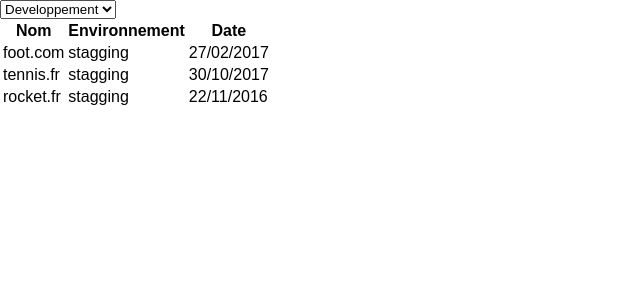
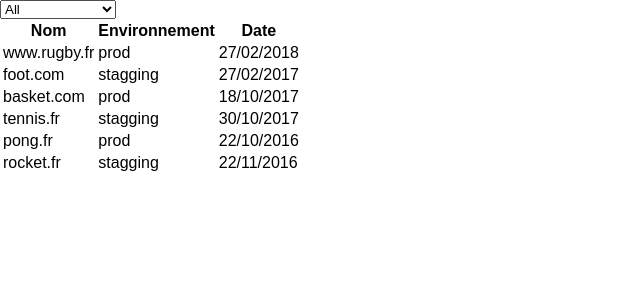
Before and after one commit to MustSee/tableReactJS, a React (Create React App) app: page / in a window 1280 px wide. Shown: the top 300 px of the page, without its empty margins (0-640 px from the left). Built offline with nearby package versions, Linux system fonts and the light colour scheme.

Commit message:
add inverse data flow, table is now fully interactive

```diff
--- a/src/App.js
+++ b/src/App.js
@@ -73,13 +73,19 @@ class AppsTable extends React.Component {
 
 // Receives all user input
 class DropdownList extends React.Component {
+  constructor(props) {
+    super(props);
+    this.handleEnv = this.handleEnv.bind(this);
+  }
+
+  handleEnv(e) {
+    this.props.handleOnEnvChange(e.target.value);
+  }
 
   render() {
 
-    const env = this.props.env
-
     return (
-      <select value={env}>
+      <select value={this.props.env} onChange={this.handleEnv}>
         <option value="all">All</option>
         <option value="stagging">Developpement</option>
         <option value="prod">Production</option>
@@ -93,15 +99,28 @@ class FilterableAppsTable extends React.Component {
   constructor(props) {
     super(props);
     this.state = {
-      env : 'stagging'
+      env : 'all'
     }
+    this.handleEnvChange = this.handleEnvChange.bind(this);
+  }
+
+  handleEnvChange(env) {
+    this.setState({
+      env : env
+    })
   }
 
   render() {
     return (
       <div>
-        <DropdownList env={this.state.env}/>
-        <AppsTable apps={this.props.apps} env={this.state.env}/>
+        <DropdownList
+          env={this.state.env}
+          handleOnEnvChange ={this.handleEnvChange}
+        />
+        <AppsTable
+          apps={this.props.apps}
+          env={this.state.env}
+        />
       </div>
     );
   }
```
